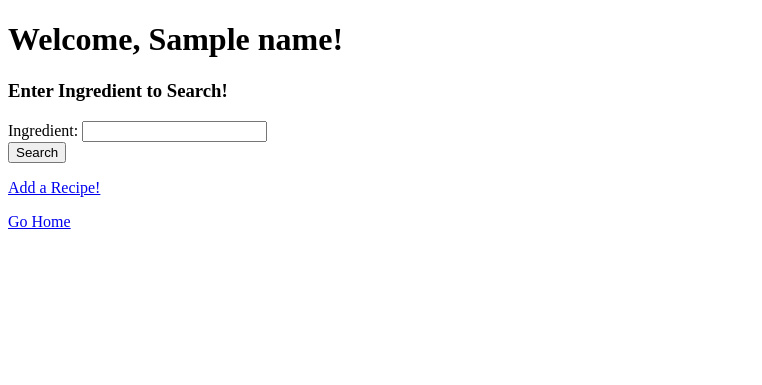
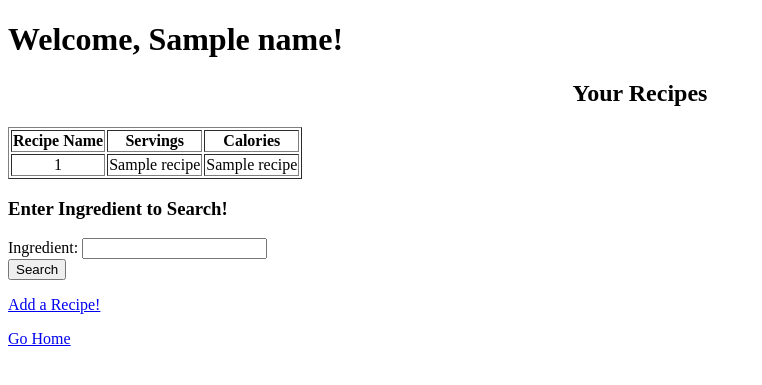
Before and after one commit to CharliePenner/Group11, a Flask app: template templates/user_page.html in a window 1280 px wide. Shown: the top 385 px of the page, without its empty margins (0-762 px from the left). Run offline with Flask 3, Linux system fonts and the light colour scheme; the template is opened without the code that fills it: most values are stand-ins (such as "Sample title", 1, 10 or a date in 2020).

Commit message:
Update user_page.html
shows recipies

```diff
--- a/templates/user_page.html
+++ b/templates/user_page.html
@@ -30,7 +30,48 @@
                 {% endfor %}
             </tbody>
         </table>
+        <h2>User Recipes</h2>
+        <table border="1">
+            <thead>
+                <tr>
+                    <th>Recipe Name</th>
+                    <th>Servings</th>
+                    <th>Calories</th>
+                </tr>
+            </thead>
+            <tbody>
+                {% for recipe in user_recipes %}
+                    <tr>
+                        <td>{{ recipe[0] }}</td>
+                        <td>{{ recipe[2] }}</td>
+                        <td>{{ recipe[3] }}</td>
+                    </tr>
+                {% endfor %}
+            </tbody>
+        </table>
+
     {% else %}
+        <div style="text-align: center;">
+            <h2>Your Recipes</h2>
+            <table border="1">
+                <thead>
+                    <tr>
+                        <th>Recipe Name</th>
+                        <th>Servings</th>
+                        <th>Calories</th>
+                    </tr>
+                </thead>
+                <tbody>
+                    {% for recipe in user_recipes %}
+                        <tr>
+                            <td>{{ recipe[0] }}</td>
+                            <td>{{ recipe[2] }}</td>
+                            <td>{{ recipe[3] }}</td>
+                        </tr>
+                    {% endfor %}
+                </tbody>
+            </table>
+        </div>
         <h3>Enter Ingredient to Search!</h3>
         <form action="/search" method="post">
             Ingredient:
```
